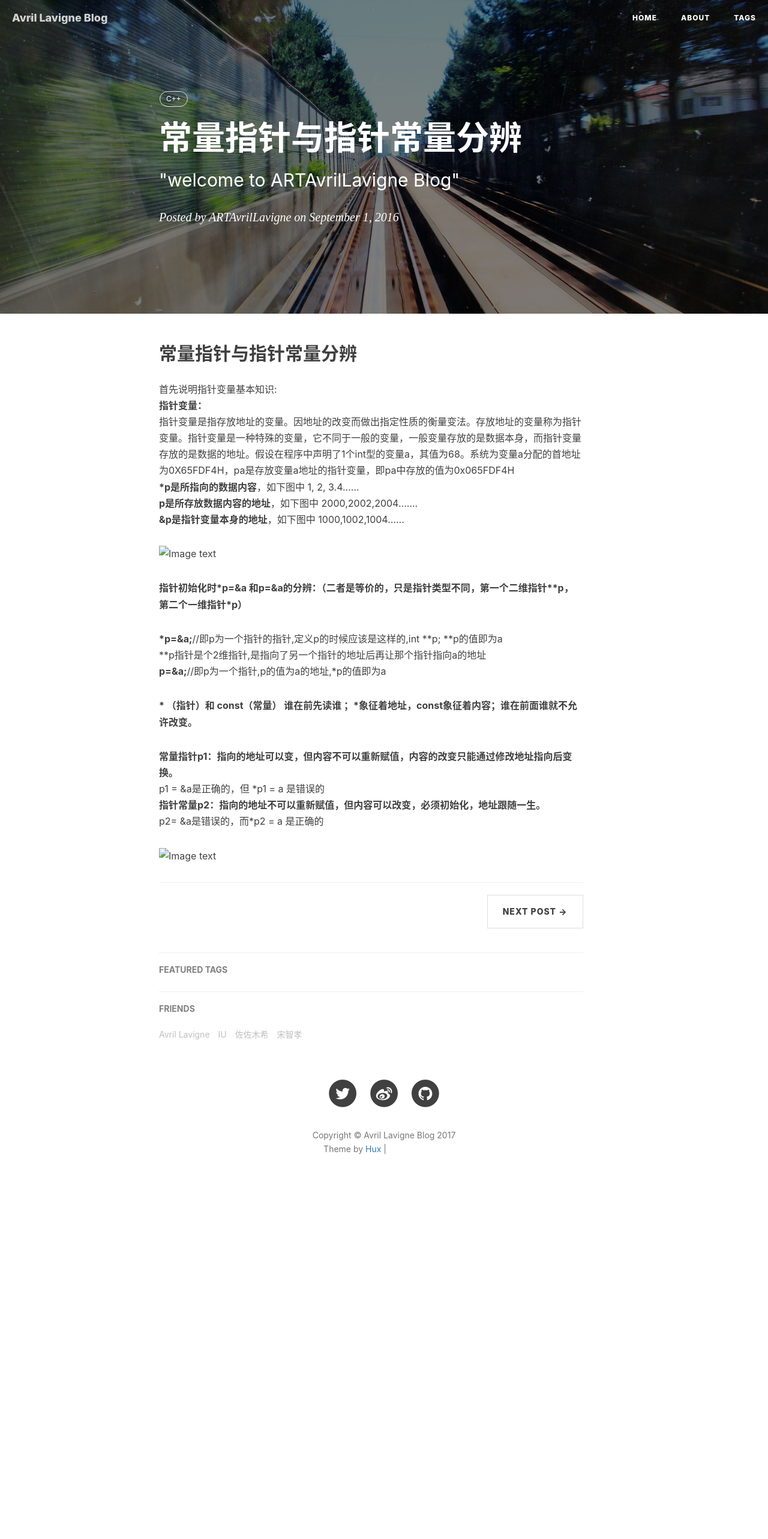
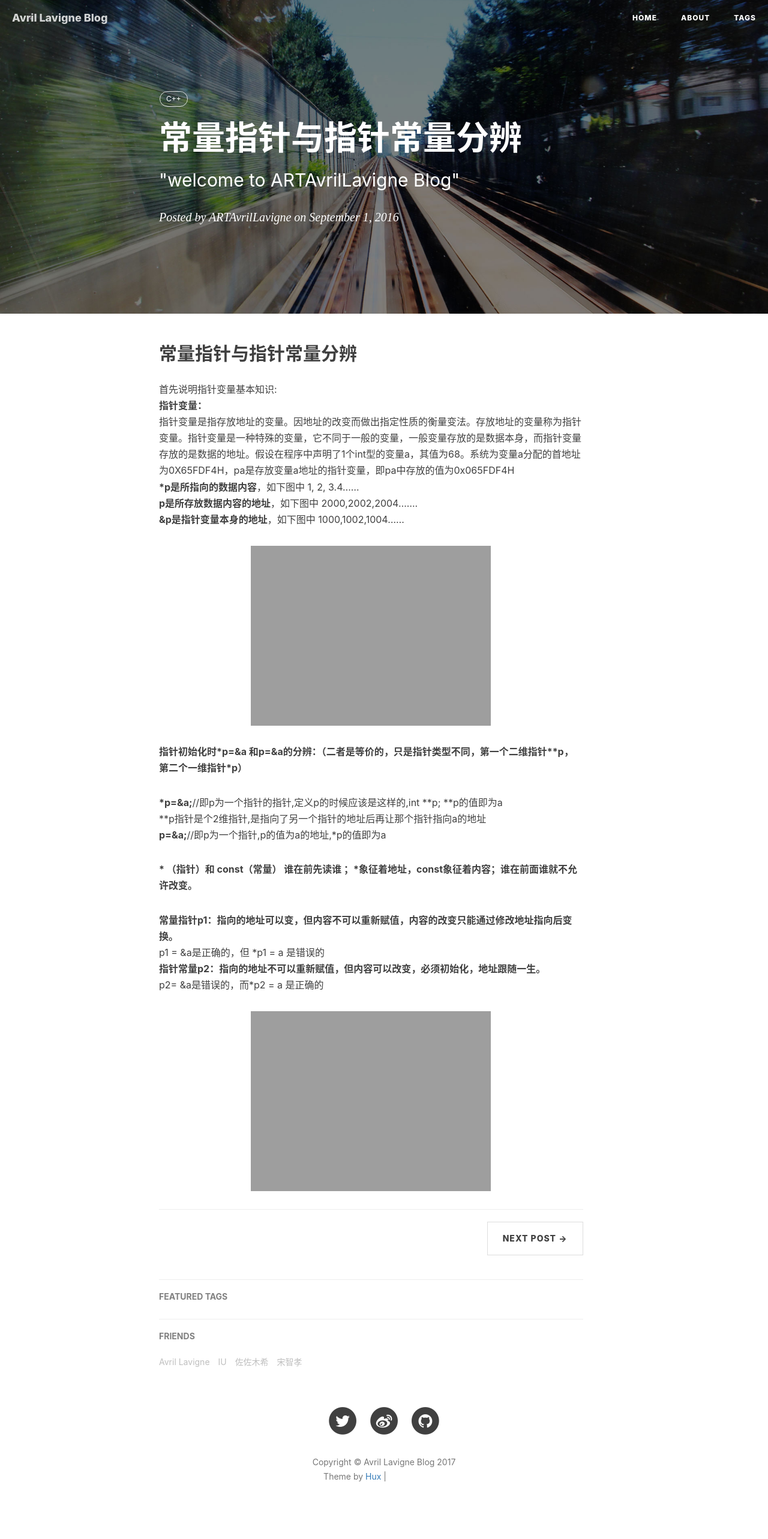
Before and after one commit to ARTAvrilLavigne/ARTAvrilLavigne.github.io, a Jekyll site: the page built from _posts/2016-09-01-C++-pointer.markdown, in a window 1280 px wide. Shown: the whole page at 60% size. Built offline with Jekyll 4.4.1, drawn with Linux system fonts in a browser that asks for light colours; nearby versions of some CDN libraries; comment, search, counter and statistics services are not loaded; before the commit the page ends 2020 px from its top, so only the background shows below that; grey boxes are pictures that could not be loaded.

Commit message:
Update 2016-09-01-C++-pointer.markdown

```diff
--- a/_posts/2016-09-01-C++-pointer.markdown
+++ b/_posts/2016-09-01-C++-pointer.markdown
@@ -17,7 +17,7 @@
 **p是所存放数据内容的地址**，如下图中 2000,2002,2004…….
 **&p是指针变量本身的地址**，如下图中 1000,1002,1004……
 
-![Image text](img/pointer.png)
+![Image text]("img/pointer.png")
 
 
 **指针初始化时\*p=&a 和p=&a的分辨：（二者是等价的，只是指针类型不同，第一个二维指针\*\*p，第二个一维指针\*p）**
@@ -33,4 +33,4 @@
 **指针常量p2：指向的地址不可以重新赋值，但内容可以改变，必须初始化，地址跟随一生。**
   p2= &a是错误的，而\*p2 = a 是正确的
 
-![Image text](img/pointer1.png)
+![Image text]("img/pointer1.png")
```
